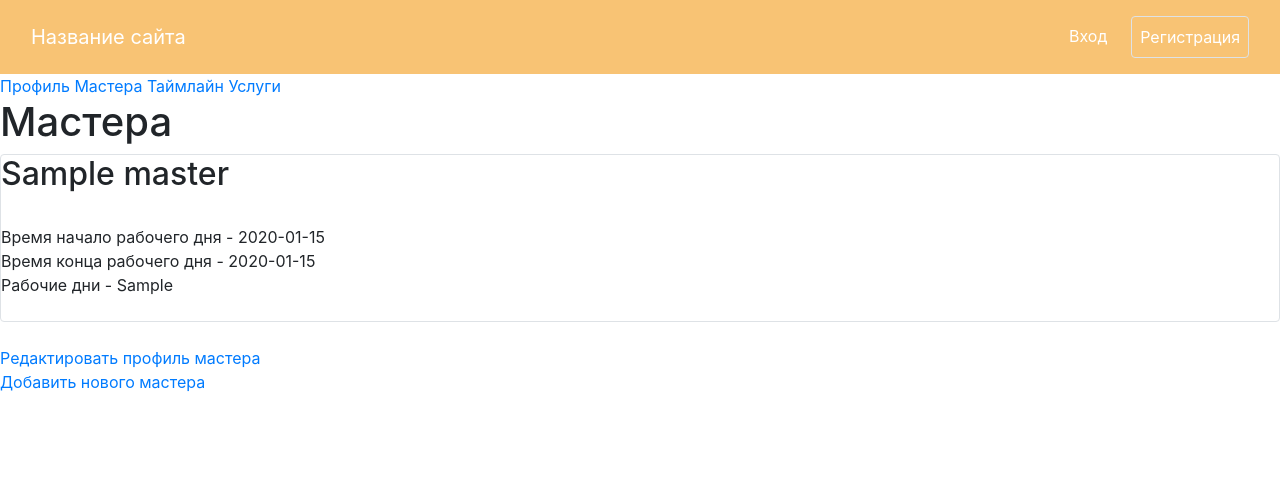
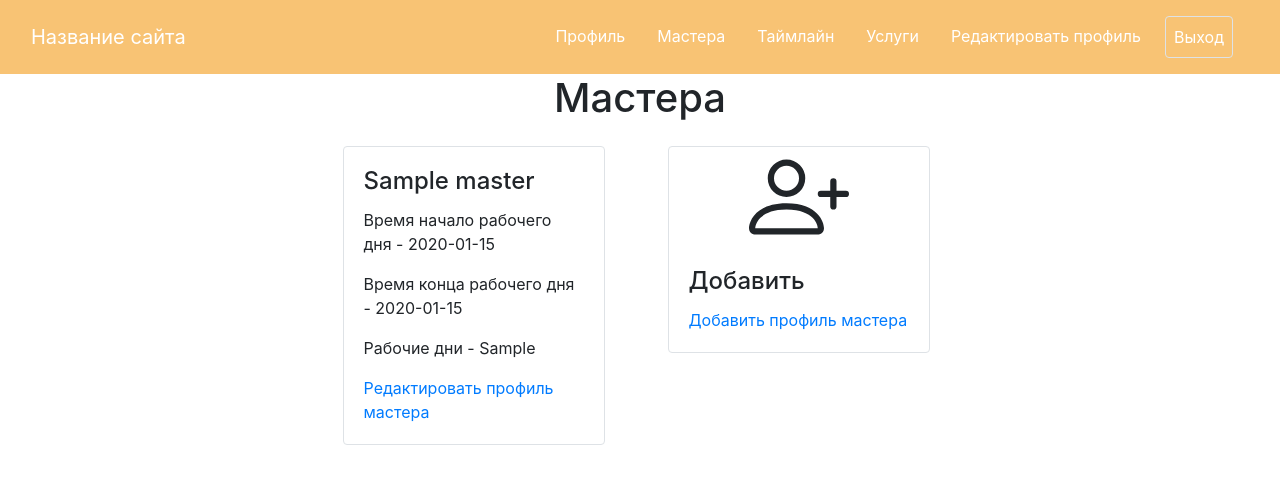
Before and after one commit to chebupelka332-pro/WEB_project, a Flask app: page /profile/masters in a window 1280 px wide. Shown: the top 484 px of the page. Run offline with Flask 3, Linux system fonts and the light colour scheme; a user stored in the database is signed in; tables that the repository leaves empty hold one stand-in row (values such as "Sample post"); some libraries are stand-ins or nearby versions.

Commit message:
Доделал header,сделал страницу с мастерами

```diff
--- a/templates/add_masters.html
+++ b/templates/add_masters.html
@@ -1,7 +1,7 @@
 {% extends "base.html" %}
 
 {% block content %}
-<<div class="card mx-auto p-5 my-5" style="min-width:500px; max-width:75%">
+<div class="card mx-auto p-5 my-5" style="min-width:500px; max-width:75%">
 <h1>Добавление мастера</h1>
 <form action="" method="post">
     {{ form.hidden_tag() }}
--- a/templates/base.html
+++ b/templates/base.html
@@ -17,6 +17,7 @@
             <span class="navbar-toggler-icon"></span>
           </button>
           <div class="collapse navbar-collapse justify-content-end" id="navbarNavDropdown">
+            {% if not current_user.is_authenticated %}
             <ul class="navbar-nav">
               <li class="nav-item mr-3">
                 <a class="nav-link active text-center" href="/login">Вход</a>
@@ -25,6 +26,28 @@
                 <a class="nav-link active border rounded text-center" href="/register">Регистрация</a>
               </li>
             </ul>
+            {% else %}
+            <ul class="navbar-nav">
+              <li class="nav-item mr-3">
+                <a class="nav-link active text-center" href="/profile">Профиль</a>
+              </li>
+              <li class="nav-item mr-3">
+                <a class="nav-link active text-center" href="/profile/masters">Мастера</a>
+              </li>
+              <li class="nav-item mr-3">
+                <a class="nav-link active text-center" href="/profile/timeline">Таймлайн</a>
+              </li>
+              <li class="nav-item mr-3">
+                <a class="nav-link active text-center" href="/profile/process">Услуги</a>
+              </li>
+              <li class="nav-item mr-3">
+                <a class="nav-link active text-center" href="/profile/change_profile">Редактировать профиль</a>
+              </li>
+              <li class="nav-item mr-3">
+                <a class="nav-link active text-center border rounded" href="/logout">Выход</a>
+              </li>
+            </ul>
+            {% endif %}
           </div>
         </div>
       </nav>
--- a/templates/change_profile.html
+++ b/templates/change_profile.html
@@ -1,7 +1,7 @@
 {% extends "base.html" %}
 
 {% block content %}
-<<div class="card mx-auto p-5 my-5" style="min-width:500px; max-width:75%">
+<div class="card mx-auto p-5 my-5" style="min-width:500px; max-width:75%">
 <h1>Изменение профиля</h1>
 <form action="" method="post">
     {{ form.hidden_tag() }}
--- a/templates/masters.html
+++ b/templates/masters.html
@@ -1,22 +1,40 @@
 {% extends "base.html" %}
 
 {% block content %}
-<a href="/profile">Профиль</a>
-<a href="/profile/masters">Мастера</a>
-<a href="/profile/timeline">Таймлайн</a>
-<a href="/profile/process">Услуги</a>
-<h1>Мастера</h1>
-{% for item in masters_data%}
-<div class="col-md6 border rounded">
-    <h2>{{item.name}}</h2>
-    <div>
-        <br>Время начало рабочего дня - {{item.start_work_time}}
-        <br>Время конца рабочего дня - {{item.end_work_time}}
-        <br>Рабочие дни - {{item.work_days}}
+<div class="text-center">
+    <h1>Мастера</h1>
+</div>
+<div class="card-group ">
+    <div class="mx-auto row row-cols-sm-1 row-cols-md-3">
+    {% for item in masters_data%}
+        <div class="col mx-auto" style="max-width: 350px; min-width: 300px;">
+            <div class="card border mr-2 my-3">
+                <div class="card-body">
+                    <h4 class="card-title">{{item.name}}</h4>
+                    <p class="card-text">Время начало рабочего дня - {{item.start_work_time}}</p>
+                    <p class="card-text">Время конца рабочего дня - {{item.end_work_time}}</p>
+                    <p class="card-text">Рабочие дни - {{item.work_days}}</p>
+                    <a class="card-link" href="/profile/change_masters">Редактировать профиль мастера</a>
+
+                </div>
+            </div>
+        </div>
+        {% endfor %}
+        <div class="col mx-auto" style="max-width: 350px; min-width: 300px;">
+            <div class="card border mr-2 my-3">
+                <div class="card-img text-center">
+                    <svg xmlns="http://www.w3.org/2000/svg" width="100" height="100" fill="currentColor" class="bi bi-person-plus mx-auto" viewBox="0 0 16 16">
+                        <path d="M6 8a3 3 0 1 0 0-6 3 3 0 0 0 0 6zm2-3a2 2 0 1 1-4 0 2 2 0 0 1 4 0zm4 8c0 1-1 1-1 1H1s-1 0-1-1 1-4 6-4 6 3 6 4zm-1-.004c-.001-.246-.154-.986-.832-1.664C9.516 10.68 8.289 10 6 10c-2.29 0-3.516.68-4.168 1.332-.678.678-.83 1.418-.832 1.664h10z"/>
+                        <path fill-rule="evenodd" d="M13.5 5a.5.5 0 0 1 .5.5V7h1.5a.5.5 0 0 1 0 1H14v1.5a.5.5 0 0 1-1 0V8h-1.5a.5.5 0 0 1 0-1H13V5.5a.5.5 0 0 1 .5-.5z"/>
+                    </svg>
+                </div>
+                <div class="card-body">
+                    <h4 class="card-title">Добавить</h4>
+                    <a class="card-link" href="/profile/add_masters">Добавить профиль мастера</a>
+                </div>
+            </div>
+        </div>
     </div>
-    <br>
 </div>
-{% endfor %}
-<br><a href="/profile/change_masters">Редактировать профиль мастера</a>
-<br><a href="/profile/add_masters">Добавить нового мастера</a>
+
 {% endblock %}
```
Also changed, not shown: templates/profile.html (+0 -7 lines).
